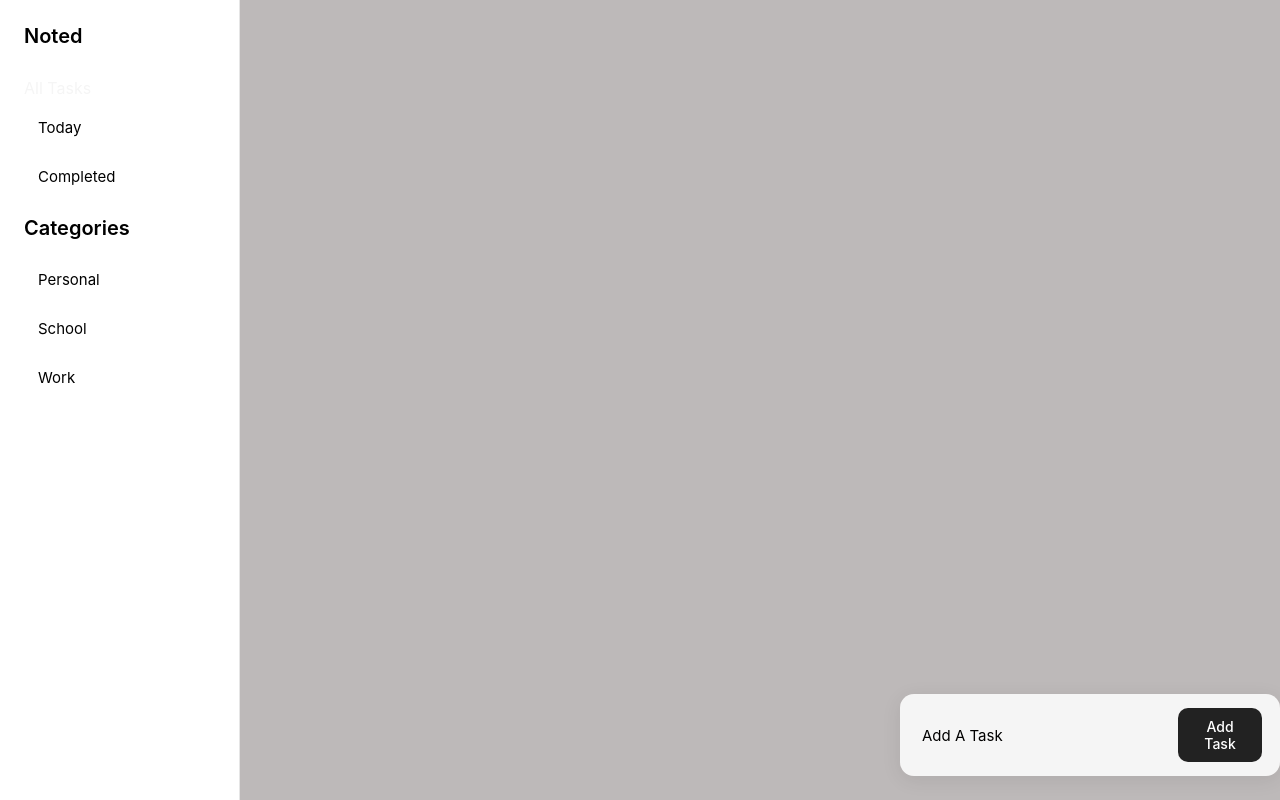
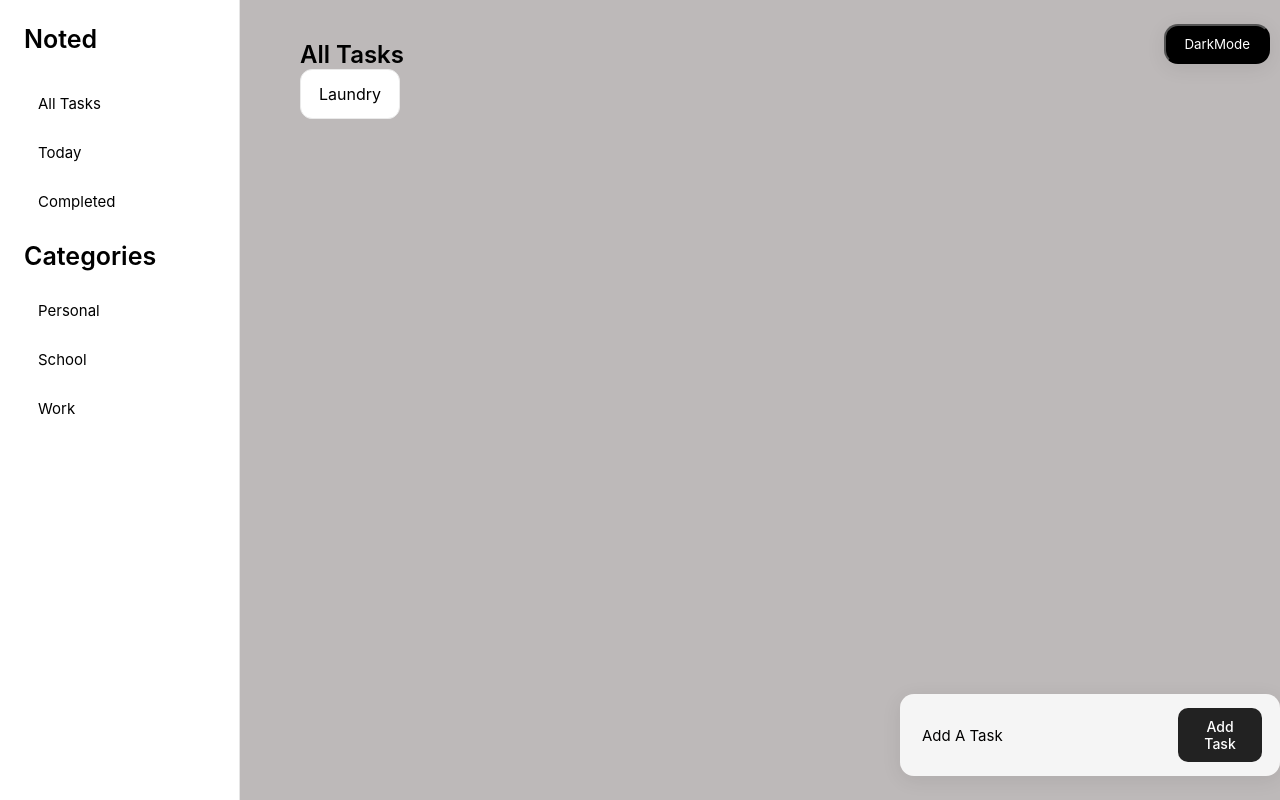
Before and after one commit to Darsheels/my-react-app, a React (Vite) app: page / in a window 1280 px wide. Built offline with nearby package versions, Linux system fonts and the light colour scheme.

Commit message:
DarkMode

```diff
--- a/src/App.jsx
+++ b/src/App.jsx
@@ -1,11 +1,22 @@
 import AddTask from "./components/AddTaskForm";
 import SideBar from "./components/Sidebar";
+import TaskBar from "./components/TaskBar";
+import { useState } from "react";
 
 export default function App() {
+  const [darkMode , setDarkMode] = useState(false);
+  const toggleTheme = () => {
+    setDarkMode(!darkMode);
+  }
     return (
-      <div className="app-container">
+
+      <div className={darkMode ? "app dark" : "app"}>
         <SideBar/>
-        <AddTask/>
+        <div className="main-content">
+          <TaskBar/>
+          <AddTask/>
+          <button className="dark-mode-button" onClick={toggleTheme}>DarkMode</button>
+        </div>
       </div>
 
     );
--- a/src/components/Sidebar.jsx
+++ b/src/components/Sidebar.jsx
@@ -4,7 +4,7 @@ export default function SideBar() {
             <div className="sidebar-title">Noted</div>
 
             <div className="sidebar-section">
-                <div className="sidebar-item.active">All Tasks</div>
+                <div className="sidebar-item active">All Tasks</div>
                 <div className="sidebar-item">Today</div>
                 <div className="sidebar-item">Completed</div>
             </div>
--- /dev/null
+++ b/src/components/TaskBar.jsx
@@ -0,0 +1,11 @@
+export default function TaskBar() {
+    return (
+        <div className="taskbar">
+            <h1 className="taskbar-title">All Tasks</h1>
+            <div className="task-list">
+                <div className="task-item">Laundry</div>
+            </div>
+        </div>
+    );
+
+}
--- a/src/index.css
+++ b/src/index.css
@@ -71,9 +71,11 @@ body {
     gap: 20px;
 }
 
+
+
 .sidebar-title {
     color: black;
-    font-size: 20px;
+    font-size: 25px;
     font-weight: 600;
     margin-bottom: 10px;
 }
@@ -97,7 +99,125 @@ body {
     background: #f0f0f0;
 }
 
-.sidebar-item.active {
-    background: #e6e6e6;
+.sidebar-item.active:hover {
+    background: #f0f0f0;
     font-weight: 500;
 }
+
+
+
+
+
+.main-content {
+    flex: 1;
+    padding: 40px 60px;
+    overflow-y: auto;
+}
+
+.taskbar-title {
+    font-size: 24px;
+    font-weight: 600;
+    color: black;
+}
+
+.task-list {
+    display: flex;
+    flex-direction: column;
+    gap: 12px;
+    margin-right: 10px;
+}
+
+.task-item {
+    background: #ffffff;
+    padding: 14px 18px;
+    border-radius: 12px;
+    border: 1px solid #eaeaea;
+    display: flex;
+    justify-content: space-between;
+    align-items: center;
+    transition: 0.15s ease;
+    color: black;
+    width: 100px;
+}
+
+.task-item:hover {
+    border-color: #d0d0d0;
+    transform: translate(-2px);
+    cursor: pointer;
+}
+
+
+.dark-mode-button {
+    position: fixed;
+    top: 24px;
+    right: 10px;
+    display: flex;
+    gap: 12px;
+    background: black;
+    backdrop-filter: blur(8px);
+    padding: 10px 18px;
+    border-radius: 14px;
+    box-shadow: 0 4px 20px rgba(0,0,0,0.08);
+    color: white;
+}
+
+.dark-mode-button:hover {
+    cursor: pointer;
+}
+
+
+.app {
+    display: flex;
+    height: 100vh;
+}
+
+.app.dark {
+    background: #1a1a1a;
+    color: #f5f5f5;
+}
+
+.app.dark .sidebar {
+    background: #111;
+    border-right: 1px solid #333;
+}
+
+.app.dark .task-item {
+    background: #222;
+    border: 1px solid #444;
+    color: white;
+}
+
+.app.dark .AddTaskInput {
+    background: rgba(0, 0, 0, 0.85);
+    color: white;
+}
+
+.app.dark .AddTaskButton {
+    background: #000000;
+    color: white;
+}
+
+.app.dark .taskbar-title {
+    color: white;
+}
+
+.app.dark .sidebar-item {
+    color: white;
+}
+
+.app.dark .sidebar-item.active {
+    color: white;
+}
+
+.app.dark .sidebar-title {
+    color: white;
+
+}
+
+.app.dark ::placeholder {
+    color: white;
+}
+
+.app.dark .bottom {
+    background: black;
+}
```
